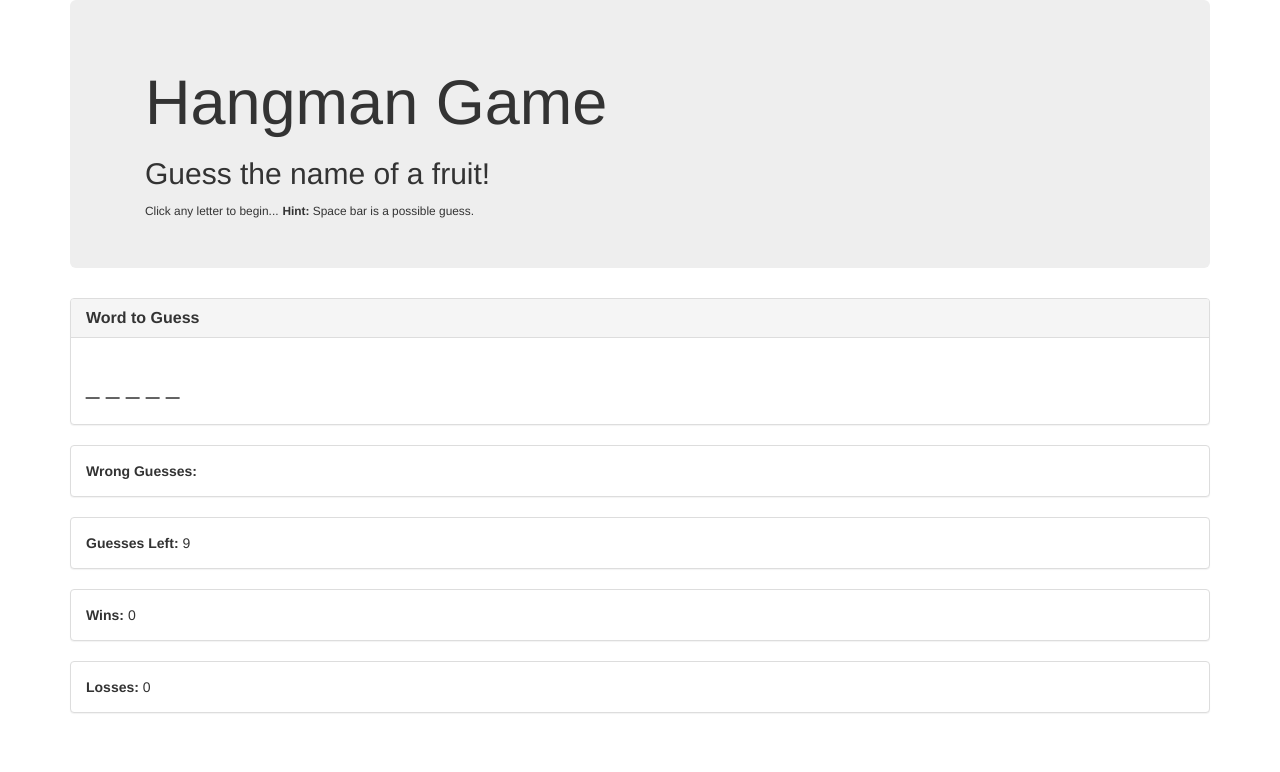
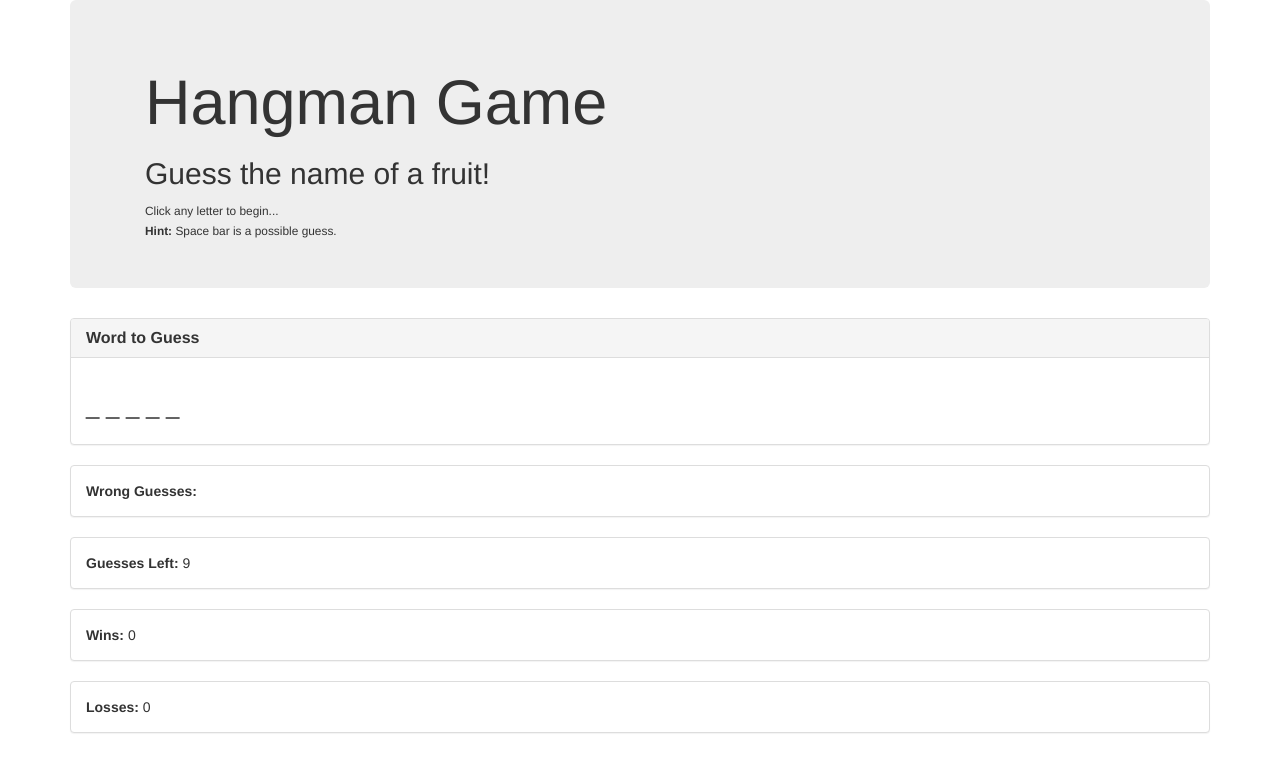
Before and after one commit to kjwebco/HangmanGame, a plain HTML site: page index.html in a window 1280 px wide. Drawn offline with nearby package versions, Linux system fonts and the light colour scheme.

Commit message:
Add files via upload

```diff
--- a/index.html
+++ b/index.html
@@ -23,7 +23,7 @@
       <div class="container">
         <h1>Hangman Game</h1>
         <h2>Guess the name of a fruit!</h2>
-        <small>Click any letter to begin...</small>
+        <small>Click any letter to begin...</small><br>
         <small><b>Hint:</b> Space bar is a possible guess.</small>
       </div>
     </div>
```
